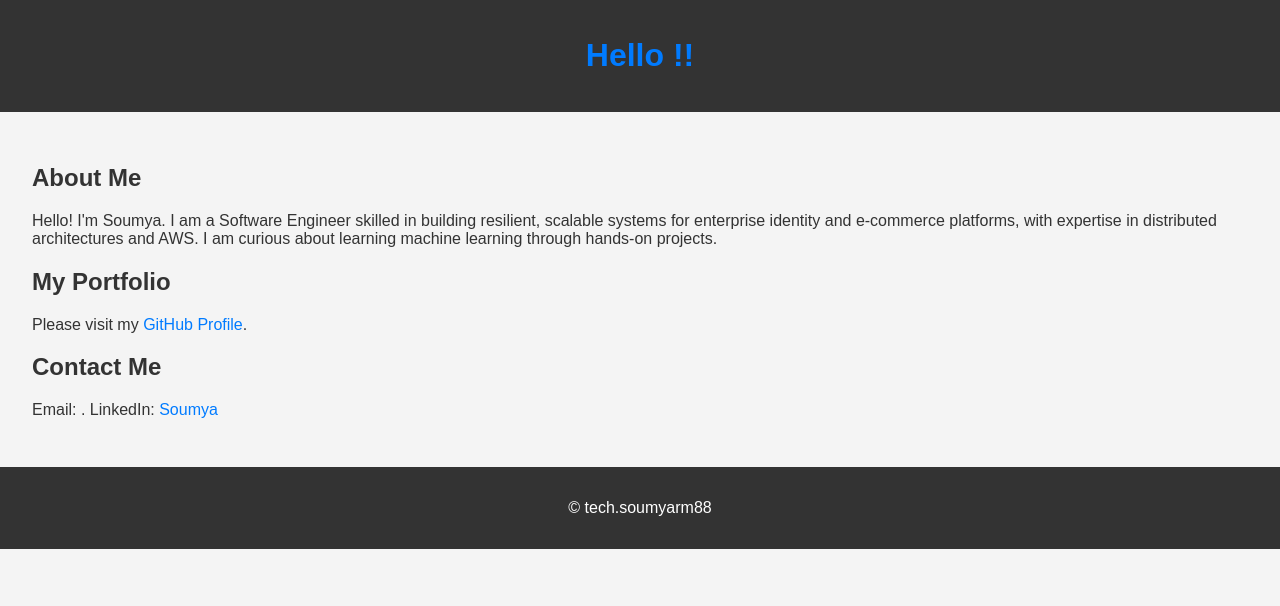
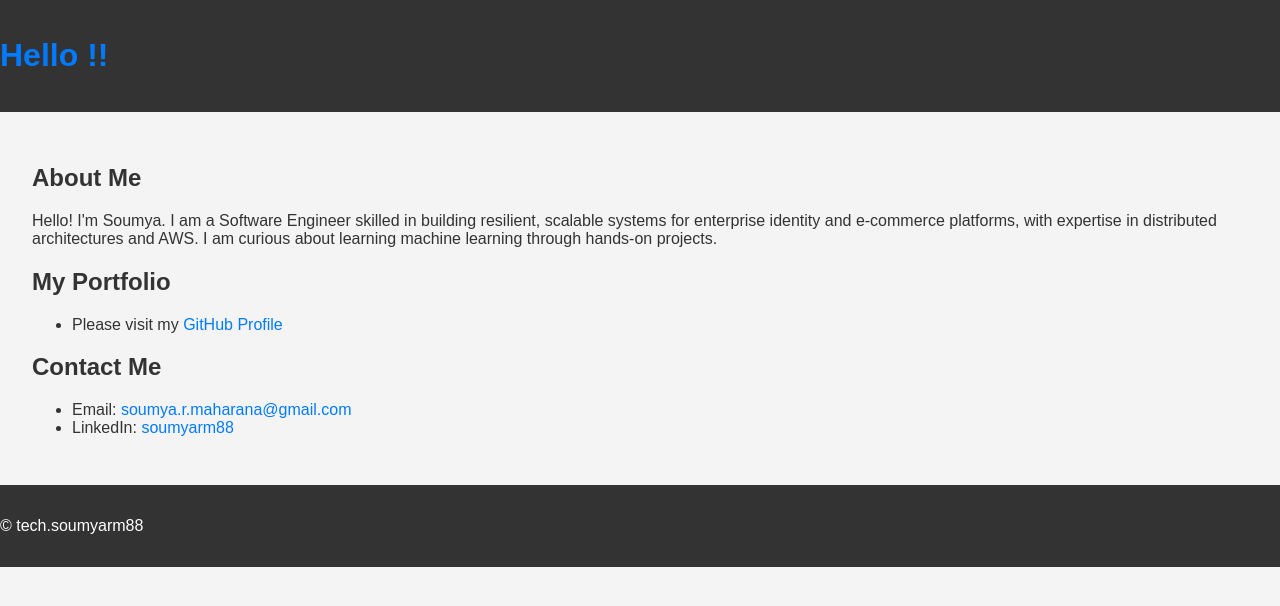
Before and after one commit to soumyarm88/soumyarm88.github.io, a plain HTML site: page index.html in a window 1280 px wide. Drawn offline with Linux system fonts and the light colour scheme.

Commit message:
small content changes.

```diff
--- a/index.html
+++ b/index.html
@@ -35,7 +35,7 @@
 </head>
 <body>
 <header>
-    <h1>Hello !!</h1>
+    <h1 style="text-align: left;">Hello !!</h1>
 </header>
 <main>
     <section>
@@ -48,20 +48,20 @@
     </section>
     <section>
         <h2>My Portfolio</h2>
-        <p>
-            Please visit my <a href="https://github.com/soumyarm88">GitHub Profile</a>.
-        </p>
+        <ul>
+            <li>Please visit my <a href="https://github.com/soumyarm88">GitHub Profile</a></li>
+        </ul>
     </section>
     <section>
         <h2>Contact Me</h2>
-        <p>
-            Email: <a href="mailto:soumya.r.maharana@gmail.com"></a>.
-            LinkedIn: <a href="https://www.linkedin.com/in/soumyarm88/">Soumya</a>
-        </p>
+        <ul>
+            <li>Email: <a href="mailto:soumya.r.maharana@gmail.com">soumya.r.maharana@gmail.com</a></li>
+            <li>LinkedIn: <a href="https://www.linkedin.com/in/soumyarm88/">soumyarm88</a></li>
+        </ul>
     </section>
 </main>
 <footer>
-    <p>&copy; tech.soumyarm88</p>
+    <p style="text-align: left;">&copy; tech.soumyarm88</p>
 </footer>
 </body>
 </html>
```
